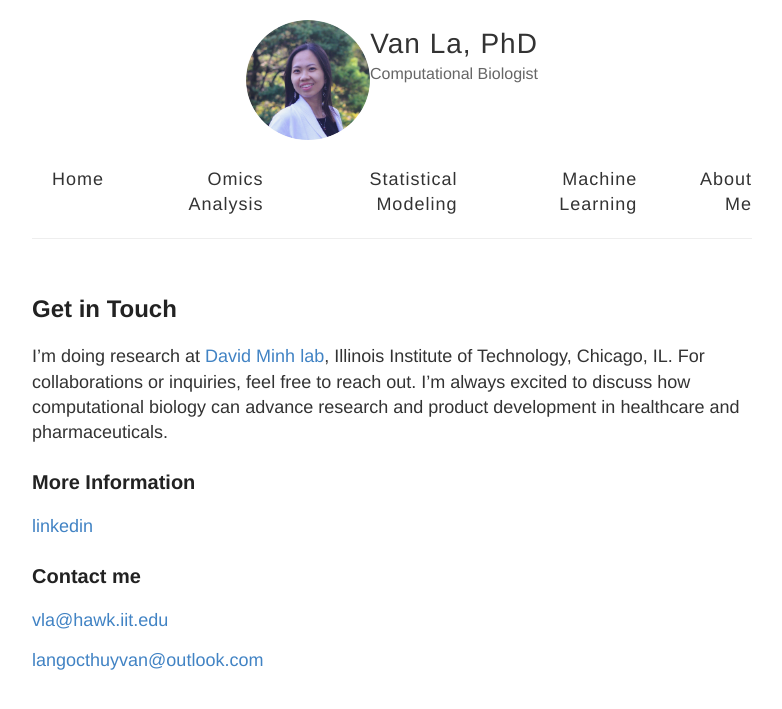
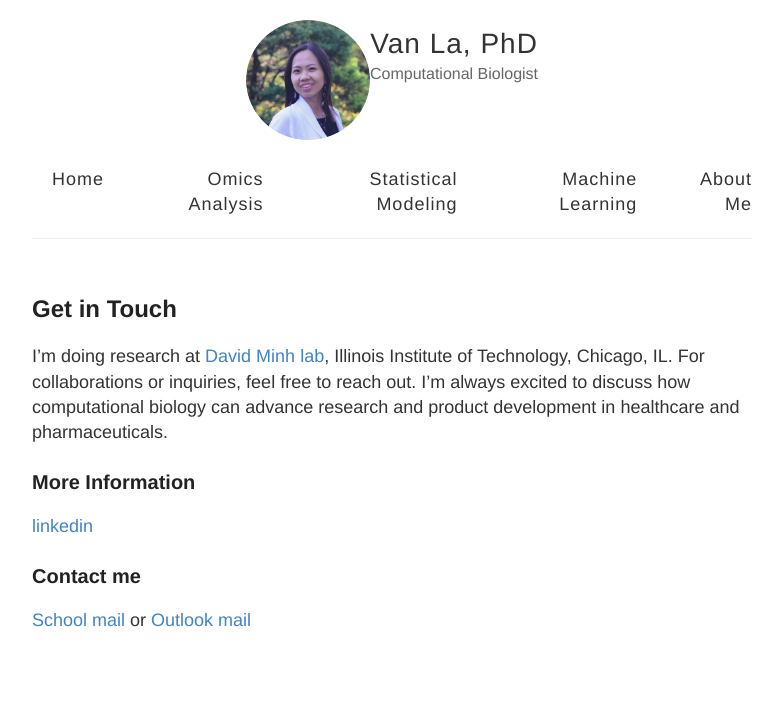
Before and after one commit to vanngocthuyla/Data_Analysis, a Jekyll site: the page built from _pages/about_me.md, in a window 1280 px wide. Shown: the top 709 px of the page, without its empty margins (248-1030 px from the left). Built offline with Jekyll 4.4.1, drawn with Linux system fonts in a browser that asks for light colours.

Commit message:
Update about_me.md

```diff
--- a/_pages/about_me.md
+++ b/_pages/about_me.md
@@ -15,6 +15,4 @@ I'm doing research at [David Minh lab](https://ccbatiit.github.io/), Illinois In
 
 ### Contact me
 
-[vla@hawk.iit.edu](mailto:vla@hawk.iit.edu)
-
-[langocthuyvan@outlook.com](mailto:langocthuyvan@outlook.com)
+[School mail](mailto:vla@hawk.iit.edu) or [Outlook mail](mailto:langocthuyvan@outlook.com)
```
